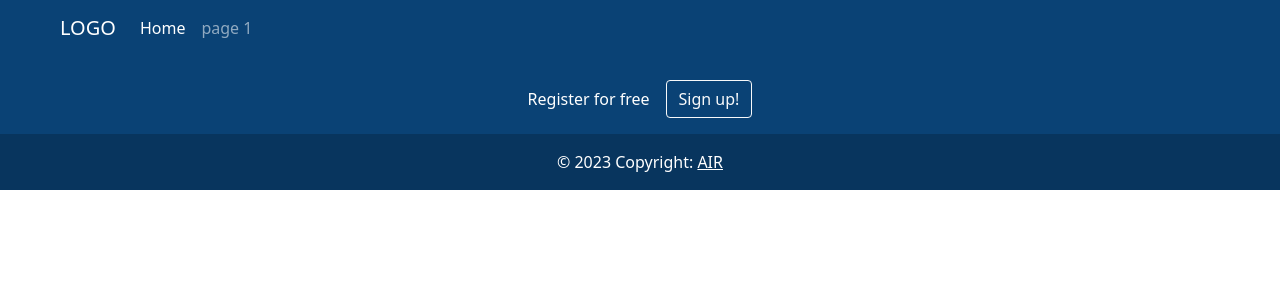
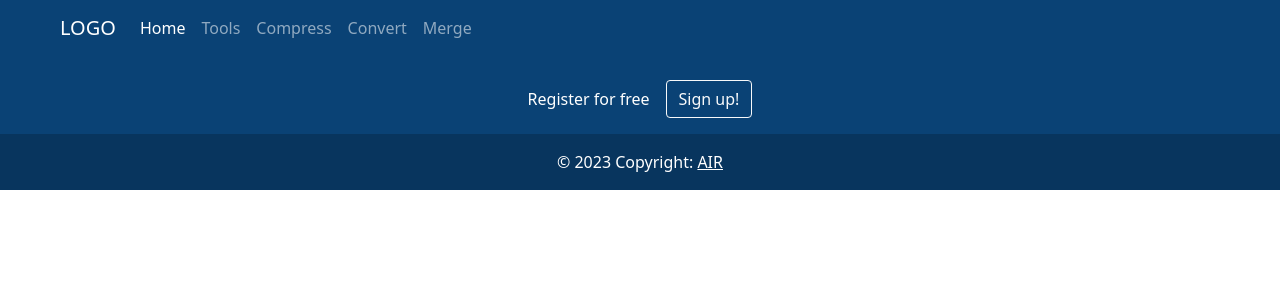
Before and after one commit to aminulis107/DjangoProject, a Django app: page / in a window 1280 px wide. Shown: the top 300 px of the page. Run offline with Django 4.2, Linux system fonts and the light colour scheme.

Commit message:
page create

```diff
--- a/webtool/first_app/urls.py
+++ b/webtool/first_app/urls.py
@@ -4,5 +4,8 @@ from . import views
 urlpatterns = [
     path('', views.first_app, name='first_app'),
     path('page1/', views.page1, name='Page1'),
+    path('compress/', views.compress, name='compress'),
+    path('convert/', views.convert, name='convert'),
+    path('merge/', views.merge, name='merge'),
 
 ]
--- a/webtool/first_app/views.py
+++ b/webtool/first_app/views.py
@@ -6,3 +6,12 @@ def first_app(request):
 
 def page1(request):
     return render(request,"page1.html")
+
+def compress(request):
+    return render(request,"compress.html")
+
+def convert(request):
+    return render(request,"convert.html")
+
+def merge(request):
+    return render(request,"merge.html")
--- a/webtool/templates/base.html
+++ b/webtool/templates/base.html
@@ -25,10 +25,18 @@
                     <a class="nav-link active" aria-current="page" href="http://127.0.0.1:8000/">Home</a>
                   </li>
                   <li class="nav-item">
-                    <a class="nav-link" href="{% url 'Page1' %}">page 1</a>
+                    <a class="nav-link" href="{% url 'Page1' %}">Tools</a>
+                  </li>
+                  <li class="nav-item">
+                    <a class="nav-link" href="{% url 'compress' %}">Compress</a>
+                  </li>
+                  <li class="nav-item">
+                    <a class="nav-link" href="{% url 'convert' %}">Convert</a>
+                  </li>
+                  <li class="nav-item">
+                    <a class="nav-link" href="{% url 'merge' %}">Merge</a>
                   </li>
                 </ul>
-
               </div>
             </div>
           </nav>
--- /dev/null
+++ b/webtool/templates/compress.html
@@ -0,0 +1,5 @@
+{% extends "base.html" %}
+
+{% block content %}
+<p>Compress</p>
+{% endblock content %}
--- /dev/null
+++ b/webtool/templates/convert.html
@@ -0,0 +1,5 @@
+{% extends "base.html" %}
+
+{% block content %}
+<p>convert</p>
+{% endblock content %}
--- /dev/null
+++ b/webtool/templates/merge.html
@@ -0,0 +1,5 @@
+{% extends "base.html" %}
+
+{% block content %}
+<p>merge</p>
+{% endblock content %}
--- a/webtool/webtool/urls.py
+++ b/webtool/webtool/urls.py
@@ -19,5 +19,8 @@ from django.urls import include, path
 urlpatterns = [
     path('', include('first_app.urls')),
     path('page1/', include('first_app.urls')),
+    path('compress/', include('first_app.urls')),
+    path('convert/', include('first_app.urls')),
+    path('merge/', include('first_app.urls')),
     path('admin/', admin.site.urls),
 ]
```
